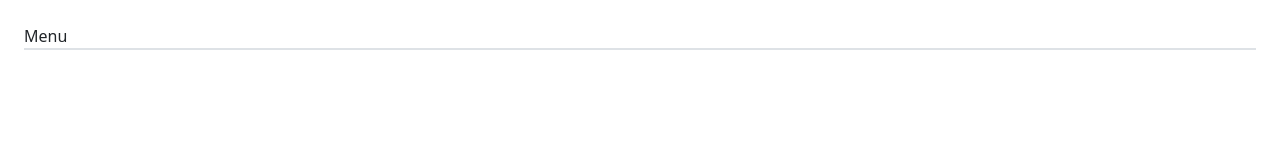
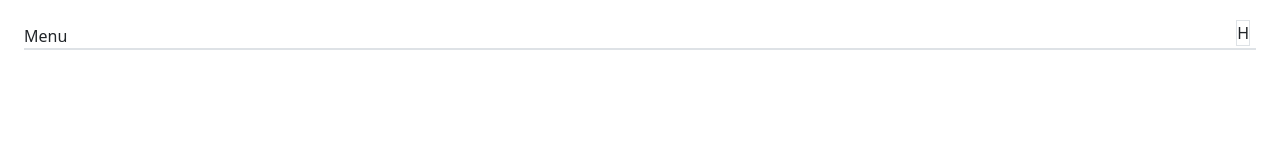
Before and after one commit to thestward192/Frontend_CTP, a React (Vite) app: page / in a window 1280 px wide. Both pictures are taken after a click on the button "Entrar". Shown: the top 160 px of the page. Built offline with nearby package versions, Linux system fonts and the light colour scheme.

Commit message:
Perfil Usuarios

```diff
--- a/src/Components/componentsAdminMenu/MenuAdminComponent.tsx
+++ b/src/Components/componentsAdminMenu/MenuAdminComponent.tsx
@@ -3,9 +3,15 @@ import SearchBarComponent from './SearchBarComponent';
 import TableComponent from './TableComponent';
 import Dashboard from '../componentsPages/Dashboard';
 import Arriba from '../../assets/Arriba.png';
+import ProfileComponent from '../componentsPages/ProfileComponent';
 
 const MenuAdminComponent: React.FC = () => {
   const [isAssetSelected, setIsAssetSelected] = useState(false); // Controla si se ha seleccionado un activo
+
+  // Nombre, correo y tipo de usuario (puedes ajustarlo según tu lógica de usuario actual)
+  const username = 'Hezron'; // Nombre del usuario
+  const email = 'hezron@example.com'; // Correo del usuario
+  const userType = 'Administrador'; // Tipo de usuario
 
   return (
     <div className="relative w-full h-screen flex">
@@ -24,6 +30,11 @@ const MenuAdminComponent: React.FC = () => {
         />
 
         <div className="relative z-10">
+          {/* Componente de Perfil */}
+          <div className="absolute top-4 right-6">
+            <ProfileComponent username={username} email={email} userType={userType} />
+          </div>
+
           {/* Solo mostramos el buscador si no hay un activo seleccionado */}
           {!isAssetSelected && (
             <div className="pt-[40px] px-10">
--- /dev/null
+++ b/src/Components/componentsPages/ProfileComponent.tsx
@@ -0,0 +1,70 @@
+import React, { useState, useEffect } from 'react';
+
+interface ProfileComponentProps {
+  username: string;
+  email: string;
+  userType: string;
+}
+
+const ProfileComponent: React.FC<ProfileComponentProps> = ({ username, email, userType }) => {
+  const [isDropdownOpen, setIsDropdownOpen] = useState(false);
+  const [initial, setInitial] = useState<string>('');
+
+  useEffect(() => {
+    // Obtener la inicial del nombre
+    setInitial(username.charAt(0).toUpperCase());
+  }, [username]);
+
+  // Función para alternar el dropdown
+  const toggleDropdown = () => {
+    setIsDropdownOpen(!isDropdownOpen);
+  };
+
+  // Cerrar el dropdown al hacer clic fuera
+  useEffect(() => {
+    const handleClickOutside = (event: MouseEvent) => {
+      const target = event.target as HTMLElement;
+      if (!target.closest('#profileDropdown') && !target.closest('#avatarButton')) {
+        setIsDropdownOpen(false);
+      }
+    };
+    window.addEventListener('click', handleClickOutside);
+
+    return () => {
+      window.removeEventListener('click', handleClickOutside);
+    };
+  }, []);
+
+  return (
+    <div className="relative z-50"> {/* Aumentamos el z-index para que esté encima de otros elementos */}
+      {/* Botón del avatar con la inicial */}
+      <div
+        id="avatarButton"
+        className="w-10 h-10 rounded-full bg-white text-black-500 border border-gray-300 flex items-center justify-center cursor-pointer"
+        onClick={toggleDropdown}
+        style={{ position: 'absolute', top: '20px', right: '30px' }}
+      >
+        {initial}
+      </div>
+
+      {/* Dropdown del perfil */}
+      {isDropdownOpen && (
+        <div
+          id="profileDropdown"
+          className="absolute top-14 right-0 z-50 bg-white divide-y divide-gray-100 rounded-lg shadow-lg w-44"
+          style={{ zIndex: 50 }}
+        >
+          <div className="px-4 py-3 text-sm text-gray-900">
+            <div>{username}</div>
+            <div className="font-medium truncate">{email}</div>
+          </div>
+          <div className="px-4 py-2 text-sm text-gray-700">
+            <span>Rol: {userType}</span>
+          </div>
+        </div>
+      )}
+    </div>
+  );
+};
+
+export default ProfileComponent;
```
